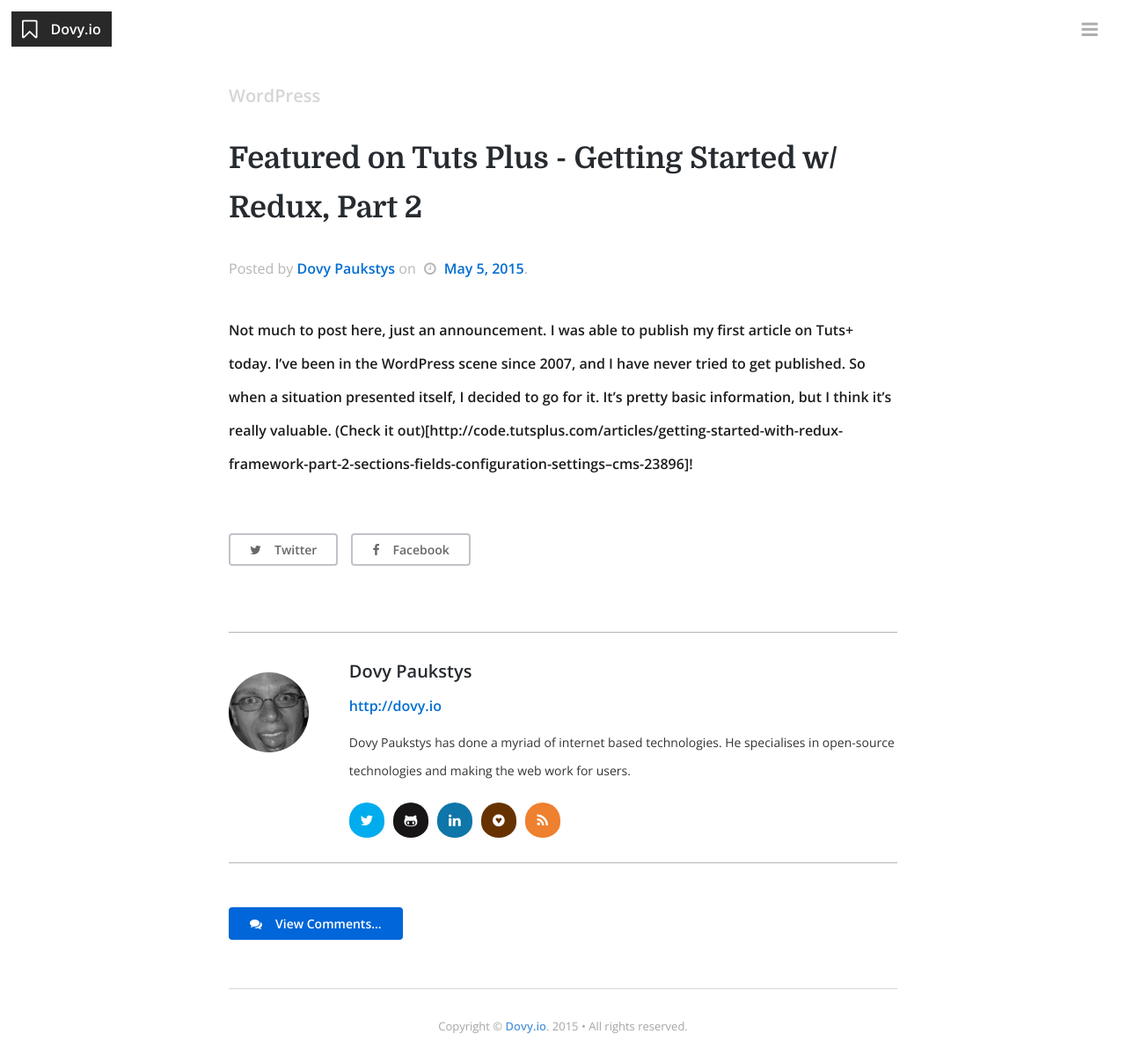
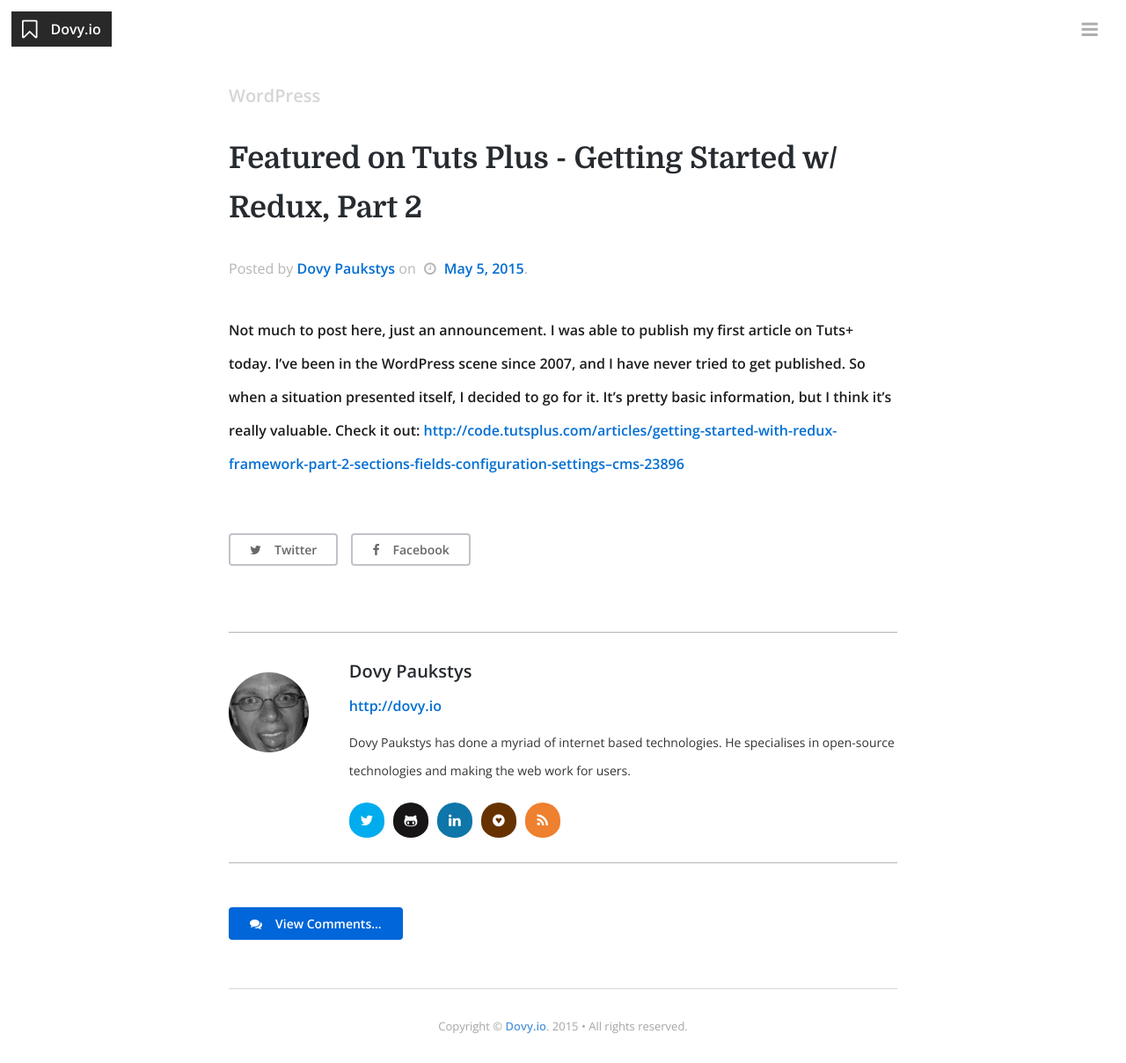
Before and after one commit to dovy/dovy.github.io, a Jekyll site: the page built from _posts/2015-05-04-featured-on-tutsplus-getting-started-with-redux.markdown, in a window 1280 px wide. Shown: the whole page at 88% size. Built offline with Jekyll 4.4.1, drawn with Linux system fonts in a browser that asks for light colours; nearby versions of some CDN libraries; Markdown is read by kramdown in place of the engine named in the settings; part of the change alters nothing that is shown.

```diff
--- a/_posts/2015-05-04-featured-on-tutsplus-getting-started-with-redux.markdown
+++ b/_posts/2015-05-04-featured-on-tutsplus-getting-started-with-redux.markdown
@@ -9,4 +9,4 @@ featured: false
 comments: true
 ---
 
-Not much to post here, just an announcement. I was able to publish my first article on Tuts+ today. I've been in the WordPress scene since 2007, and I have never tried to get published. So when a situation presented itself, I decided to go for it. It's pretty basic information, but I think it's really valuable. (Check it out)[http://code.tutsplus.com/articles/getting-started-with-redux-framework-part-2-sections-fields-configuration-settings--cms-23896]!
+Not much to post here, just an announcement. I was able to publish my first article on Tuts+ today. I've been in the WordPress scene since 2007, and I have never tried to get published. So when a situation presented itself, I decided to go for it. It's pretty basic information, but I think it's really valuable. Check it out: <a href="http://code.tutsplus.com/articles/getting-started-with-redux-framework-part-2-sections-fields-configuration-settings--cms-23896">http://code.tutsplus.com/articles/getting-started-with-redux-framework-part-2-sections-fields-configuration-settings--cms-23896</a>
```
